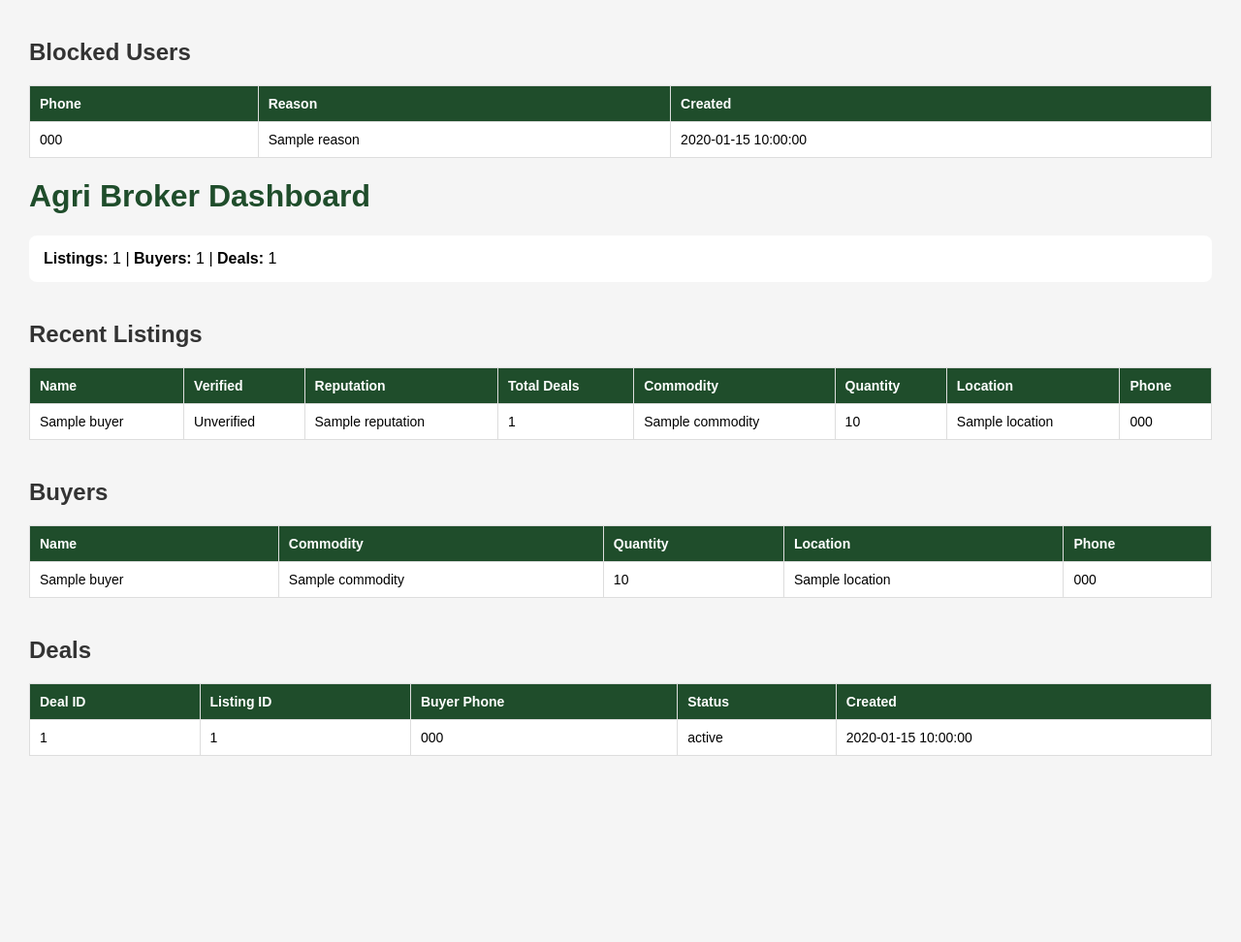
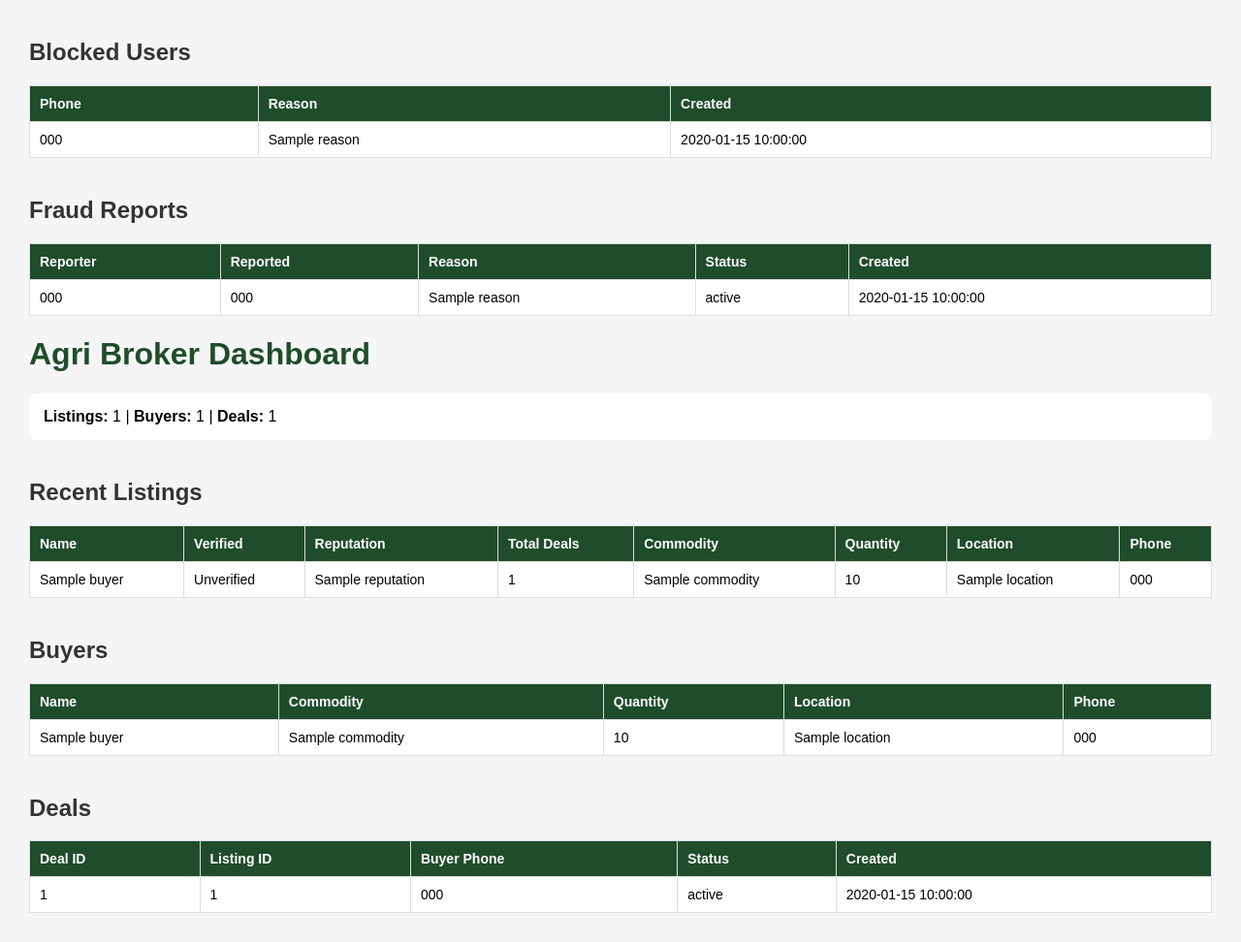
Before and after one commit to nalondigital-pixel/agri-beoker, a FastAPI app: template app/templates/dashboard.html in a window 1280 px wide. Shown: the whole page at 97% size. Before the commit the page ends 780 px from the top, so only its background shows below. Run offline with FastAPI, Linux system fonts and the light colour scheme; the template is opened without the code that fills it: most values are stand-ins (such as "Sample title", 1, 10 or a date in 2020).

Commit message:
Show fraud reports on dashboard

```diff
--- a/app/routers/dashboard.py
+++ b/app/routers/dashboard.py
@@ -15,6 +15,7 @@ def dashboard_home(request: Request):
     buyers = supabase.table("buyers").select("*").order("created_at", desc=True).execute().data or []
     deals = supabase.table("deals").select("*").order("created_at", desc=True).execute().data or []
     blocked_users = supabase.table("blocked_users").select("*").order("created_at", desc=True).execute().data or []
+    fraud_reports = supabase.table("fraud_reports").select("*").order("created_at", desc=True).execute().data or []
 
     return templates.TemplateResponse(
         request=request,
@@ -24,5 +25,6 @@ def dashboard_home(request: Request):
             "buyers": buyers,
             "deals": deals,
             "blocked_users": blocked_users,
+            "fraud_reports": fraud_reports,
         },
     )
--- a/app/templates/dashboard.html
+++ b/app/templates/dashboard.html
@@ -27,6 +27,27 @@
     </tr>
     {% endfor %}
 </table>
+
+<h2>Fraud Reports</h2>
+<table>
+    <tr>
+        <th>Reporter</th>
+        <th>Reported</th>
+        <th>Reason</th>
+        <th>Status</th>
+        <th>Created</th>
+    </tr>
+    {% for report in fraud_reports %}
+    <tr>
+        <td>{{ report.reporter_phone }}</td>
+        <td>{{ report.reported_phone }}</td>
+        <td>{{ report.reason }}</td>
+        <td>{{ report.status }}</td>
+        <td>{{ report.created_at }}</td>
+    </tr>
+    {% endfor %}
+</table>
+
 <body>
 
     <h1>Agri Broker Dashboard</h1>
```
